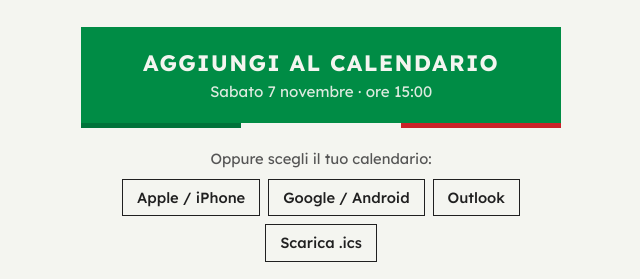
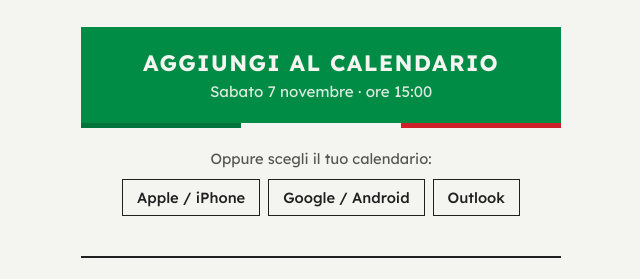
Before and after one commit to italiainpiazza-marche/italiainpiazza-marche.github.io, a plain HTML site: page index.html in a window 1280 px wide. Shown: the part 865-1144 px from the top of the page, without its empty margins (319-959 px from the left). Drawn offline with Linux system fonts and the light colour scheme.

Commit message:
Add files via upload

```diff
--- a/index.html
+++ b/index.html
@@ -161,7 +161,6 @@
       <a href="evento.ics">Apple / iPhone</a>
       <a id="gcal" href="#" target="_blank" rel="noopener">Google / Android</a>
       <a id="outlook" href="#" target="_blank" rel="noopener">Outlook</a>
-      <a href="evento.ics" download>Scarica .ics</a>
     </nav>
   </div>
 
```
